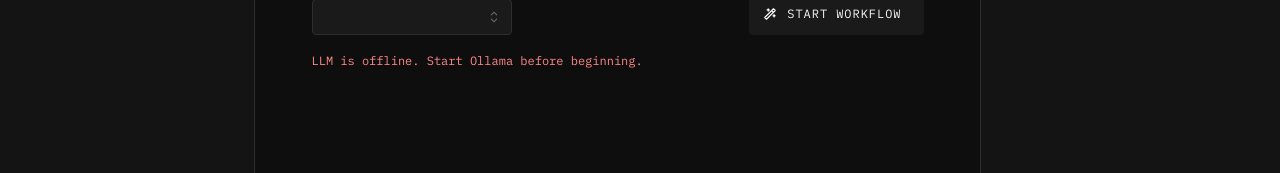
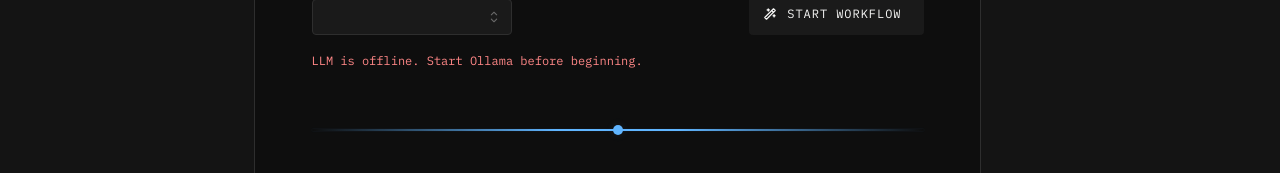
Before and after one commit to jhonatan-saints/patent-workbench, a React (Vite) app in the folder client/: page / in a window 1280 px wide. Shown: the part 583-756 px from the top of the page. Built offline with nearby package versions, Linux system fonts and the light colour scheme; no server answers; a web font is replaced by a local one.

Commit message:
UI enhancements (#18)

```diff
--- a/client/src/App.tsx
+++ b/client/src/App.tsx
@@ -21,6 +21,7 @@ import { PreviewPhase } from '@/components/workflow/PreviewPhase';
 import { InventorsStep } from '@/components/workflow/InventorsStep';
 import { SessionsPanel } from '@/components/workflow/SessionsPanel';
 import { useWorkbenchStore } from '@/store/workbench';
+import { AppLoader } from '@/components/AppLoader';
 
 function ResizableSplit({ left, right }: { readonly left: ReactNode; readonly right: ReactNode }) {
   const [leftPct, setLeftPct] = useState(50);
@@ -91,6 +92,16 @@ export function App() {
   const isWorking = workflowPhase === 'working';
   const isInventors = workflowPhase === 'inventors';
   const isPreview = workflowPhase === 'preview';
+
+  // Loading state for initial mount
+  const [loading, setLoading] = useState(true);
+  useEffect(() => {
+    // wait 2.5 seconds before removing the loading for better UX
+    const handle = setTimeout(() => setLoading(false), 2500);
+    return () => clearTimeout(handle);
+  }, []);
+
+  if (loading) return <AppLoader />;
 
   return (
     <AppShell
--- /dev/null
+++ b/client/src/components/AppLoader.tsx
@@ -0,0 +1,20 @@
+import { Loader } from '@mantine/core';
+
+export function AppLoader() {
+  return (
+    <div style={{
+      minHeight: '100vh',
+      width: '100vw',
+      display: 'flex',
+      alignItems: 'center',
+      justifyContent: 'center',
+      background: 'var(--bg)',
+      zIndex: 9999,
+      position: 'fixed',
+      left: 0,
+      top: 0,
+    }}>
+      <Loader color="var(--accent)" size={50} />
+    </div>
+  );
+}
--- a/client/src/components/workflow/IdeaInputStep.tsx
+++ b/client/src/components/workflow/IdeaInputStep.tsx
@@ -156,6 +156,54 @@ export function IdeaInputStep() {
           </Text>
         )}
       </Stack>
+      {/* Animated border with center dot (from center outwards) */}
+      <div className="relative flex items-center justify-center h-7 mb-6 pt-30 select-none">
+        {/* Left animated line */}
+        <div
+          className="origin-left animate-grow-line-side"
+          style={{
+            position: 'absolute',
+            left: '50%',
+            top: '50%',
+            height: '2px',
+            width: '50%',
+            background: 'linear-gradient(to left, transparent 0%, var(--accent) 80%)',
+            borderRadius: '2px',
+            boxShadow: '0 0 2px var(--accent-glow)',
+            transform: 'translateY(-50%) scaleX(0)',
+          }}
+        />
+        {/* Right animated line */}
+        <div
+          className="origin-right animate-grow-line-side"
+          style={{
+            position: 'absolute',
+            right: '50%',
+            top: '50%',
+            height: '2px',
+            width: '50%',
+            background: 'linear-gradient(to right, transparent 0%, var(--accent) 80%)',
+            borderRadius: '2px',
+            boxShadow: '0 0 2px var(--accent-glow)',
+            transform: 'translateY(-50%) scaleX(0)',
+          }}
+        />
+        {/* Center dot (always visible) */}
+        <div
+          className="z-10"
+          style={{
+            width: 10,
+            height: 10,
+            borderRadius: '50%',
+            background: 'var(--accent)',
+            boxShadow: '0 0 8px var(--accent-glow)',
+            position: 'absolute',
+            left: '50%',
+            top: '50%',
+            transform: 'translate(-50%, -50%)',
+          }}
+        />
+      </div>
     </Box>
   );
 }
--- a/client/src/styles.css
+++ b/client/src/styles.css
@@ -208,6 +208,30 @@ body {
   }
 }
 
+@keyframes grow-line-side {
+  0% {
+    transform: translateY(-50%) scaleX(0);
+    opacity: 0;
+  }
+
+  10% {
+    opacity: 1;
+  }
+
+  100% {
+    transform: translateY(-50%) scaleX(1);
+    opacity: 1;
+  }
+}
+
+.animate-grow-line-side {
+  animation: grow-line-side 1s cubic-bezier(0.4,0,0.2,1) 0.1s both;
+}
+
+.animate-grow-line {
+  animation: grow-line 1s cubic-bezier(0.4,0,0.2,1) 0.1s both;
+}
+
 .spin {
   animation: spin 1s linear infinite;
 }
```
